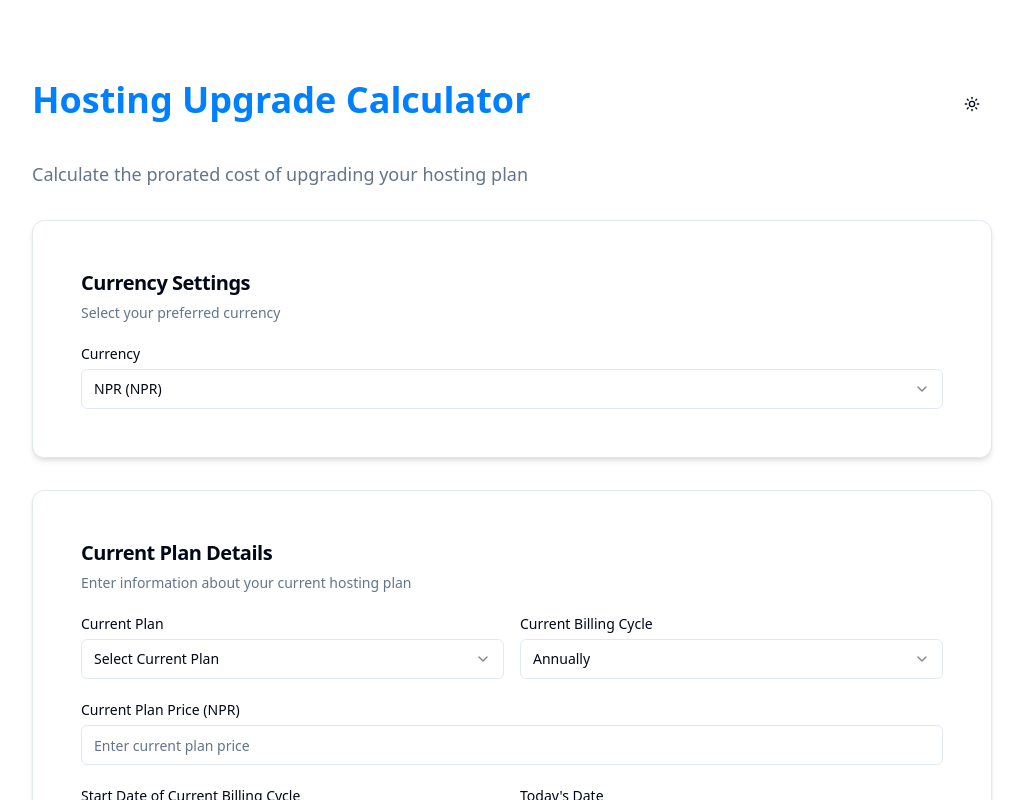
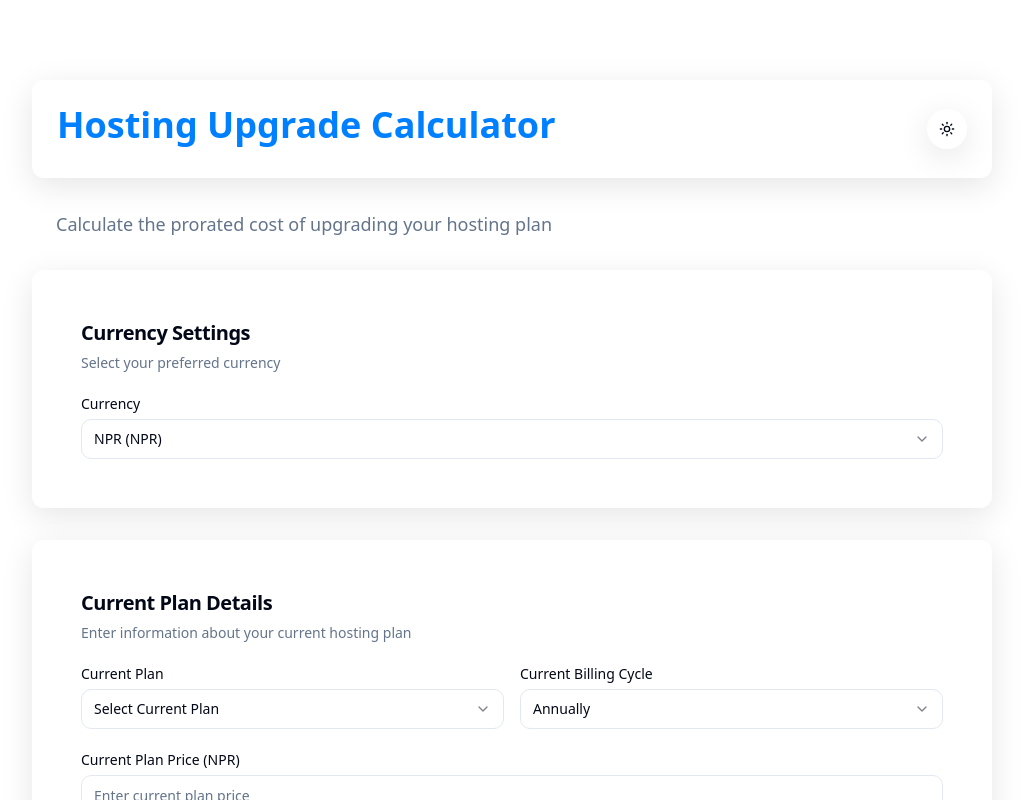
Before and after one commit to exswooning/plan-upgrade-calc, a React (Vite) app: page / in a window 1280 px wide. Shown: the top 800 px of the page, without its empty margins (128-1151 px from the left). Built offline with nearby package versions, Linux system fonts and the light colour scheme.

Commit message:
Refactor: Apply Windows 11 UI style
Implement matte and glass effect for a Windows 11-like UI.

```diff
--- a/src/App.tsx
+++ b/src/App.tsx
@@ -14,6 +14,7 @@ const App = () => (
   <ThemeProvider defaultTheme="system">
     <QueryClientProvider client={queryClient}>
       <TooltipProvider>
+        <div className="bg-gradient-to-br from-background to-background/90 min-h-screen">
           <Toaster />
           <Sonner />
           <BrowserRouter>
@@ -23,6 +24,7 @@ const App = () => (
               <Route path="*" element={<NotFound />} />
             </Routes>
           </BrowserRouter>
+        </div>
       </TooltipProvider>
     </QueryClientProvider>
   </ThemeProvider>
--- a/src/components/ThemeToggle.tsx
+++ b/src/components/ThemeToggle.tsx
@@ -11,7 +11,7 @@ export function ThemeToggle() {
       variant="ghost"
       size="icon"
       onClick={() => setTheme(theme === "light" ? "dark" : "light")}
-      className="rounded-full"
+      className="rounded-full glass w-10 h-10 flex items-center justify-center"
     >
       <Sun className="h-[1.2rem] w-[1.2rem] rotate-0 scale-100 transition-all dark:-rotate-90 dark:scale-0" />
       <Moon className="absolute h-[1.2rem] w-[1.2rem] rotate-90 scale-0 transition-all dark:rotate-0 dark:scale-100" />
--- a/src/index.css
+++ b/src/index.css
@@ -33,7 +33,7 @@
     --input: 214.3 31.8% 91.4%;
     --ring: 210 100% 50%;
 
-    --radius: 0.5rem;
+    --radius: 0.75rem;
 
     --sidebar-background: 0 0% 98%;
     --sidebar-foreground: 240 5.3% 26.1%;
@@ -95,6 +95,24 @@
   }
 }
 
+/* Windows 11 inspired styles */
+.glass {
+  @apply bg-white/10 backdrop-blur-md border border-white/20;
+  box-shadow: 0 8px 32px rgba(0, 0, 0, 0.1);
+}
+
+.dark .glass {
+  @apply bg-black/30 border-white/10;
+}
+
+.matte {
+  @apply bg-secondary/70 border-secondary;
+}
+
+.dark .matte {
+  @apply bg-muted/70 border-muted;
+}
+
 .calculator-container {
   @apply max-w-5xl mx-auto p-4 md:p-8 space-y-8;
 }
@@ -104,9 +122,25 @@
 }
 
 .calculator-card {
-  @apply bg-card rounded-xl shadow-md border border-border p-6 transition-colors duration-300;
+  @apply rounded-xl shadow-md border border-border p-6 transition-colors duration-300 backdrop-blur-md glass;
 }
 
 .calculator-result {
-  @apply bg-primary/5 rounded-xl border border-primary/20 p-6 transition-colors duration-300;
+  @apply rounded-xl p-6 transition-colors duration-300 backdrop-blur-md glass bg-primary/5 border border-primary/20;
 }
+
+.win11-button {
+  @apply rounded-md transition-all duration-200 hover:bg-primary/90 active:scale-[0.98];
+}
+
+.win11-input {
+  @apply bg-background/80 backdrop-blur-sm;
+}
+
+.win11-shadow {
+  box-shadow: 0 4px 12px rgba(0, 0, 0, 0.05);
+}
+
+.dark .win11-shadow {
+  box-shadow: 0 4px 12px rgba(0, 0, 0, 0.2);
+}
--- a/src/pages/Index.tsx
+++ b/src/pages/Index.tsx
@@ -6,19 +6,19 @@ const Index = () => {
   return (
     <div className="min-h-screen bg-background py-12 transition-colors duration-300">
       <div className="calculator-container">
-        <div className="calculator-header flex justify-between items-center">
+        <div className="calculator-header flex justify-between items-center glass rounded-xl p-6 mb-8">
           <h1 className="text-3xl md:text-4xl font-bold text-primary mb-2">
             Hosting Upgrade Calculator
           </h1>
           <ThemeToggle />
         </div>
-        <p className="text-lg text-muted-foreground mb-8">
+        <p className="text-lg text-muted-foreground mb-8 px-6">
           Calculate the prorated cost of upgrading your hosting plan
         </p>
 
         <CalculatorForm />
 
-        <footer className="text-center text-muted-foreground mt-16 text-sm">
+        <footer className="text-center text-muted-foreground mt-16 text-sm glass rounded-xl p-4">
           <p>© 2025 Hosting Upgrade Calculator. All rights reserved.</p>
         </footer>
       </div>
```
Lines whose indentation alone changed are shown as unchanged.
